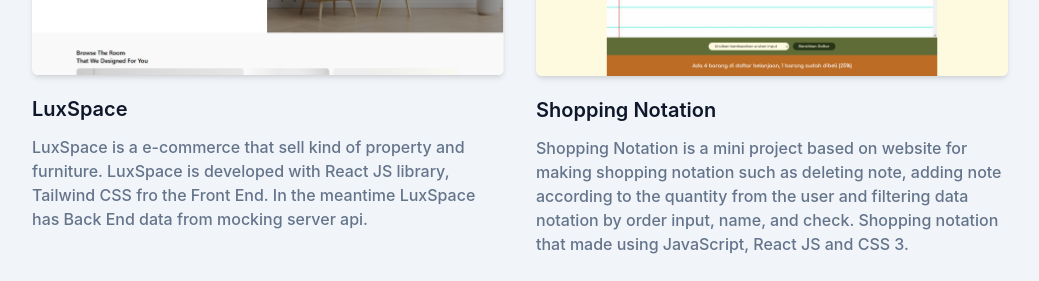
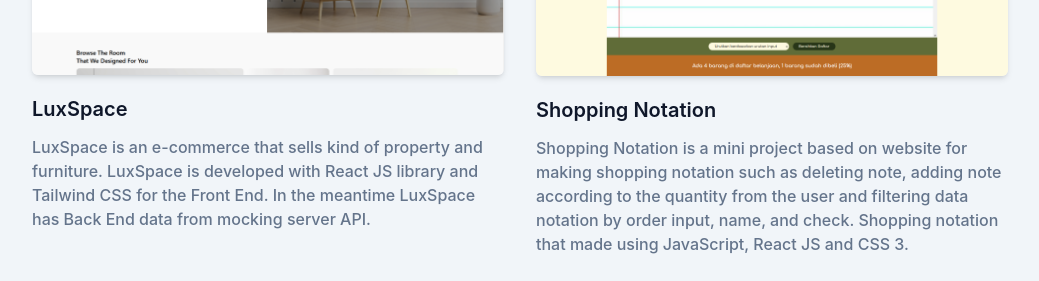
Before and after one commit to Faizahmad24/portfolio-tailwind-css, a website with bundled scripts: page index.html in a window 1280 px wide. Shown: the part 1840-2121 px from the top of the page, without its empty margins (120-1159 px from the left). Built offline with nearby package versions, Linux system fonts and the light colour scheme.

Commit message:
Update : Update typo

```diff
--- a/index.html
+++ b/index.html
@@ -149,7 +149,7 @@
                         <img src="dist/img/portfolio/7.png" alt="P1" width="w-full">
                     </div>
                     <h3 class="text-xl font-semibold text-dark mt-5 mb-3 dark:text-white">LuxSpace</h3>
-                    <p class="text-base font-medium text-secondary">LuxSpace is a e-commerce that sell kind of property and furniture. LuxSpace is developed with React JS library, Tailwind CSS fro the Front End. In the meantime LuxSpace has Back End data from mocking server api.</p>
+                    <p class="text-base font-medium text-secondary">LuxSpace is an e-commerce that sells kind of property and furniture. LuxSpace is developed with React JS library and Tailwind CSS for the Front End. In the meantime LuxSpace has Back End data from mocking server API.</p>
                 </div>
                 <div class="mb-12 p-4 md:w-1/2">
                     <div class="rounded-md shadow-md overflow-hidden">
```
